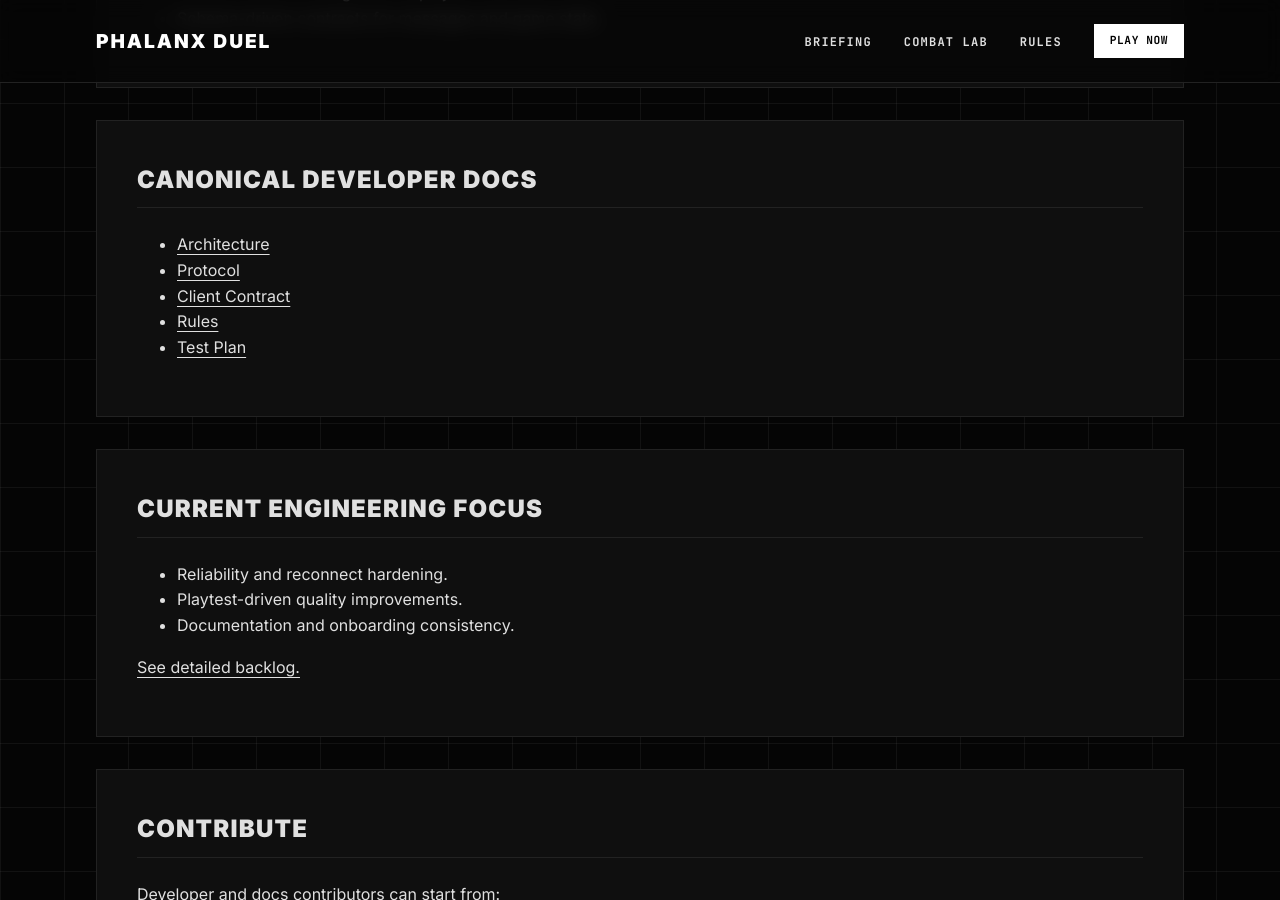
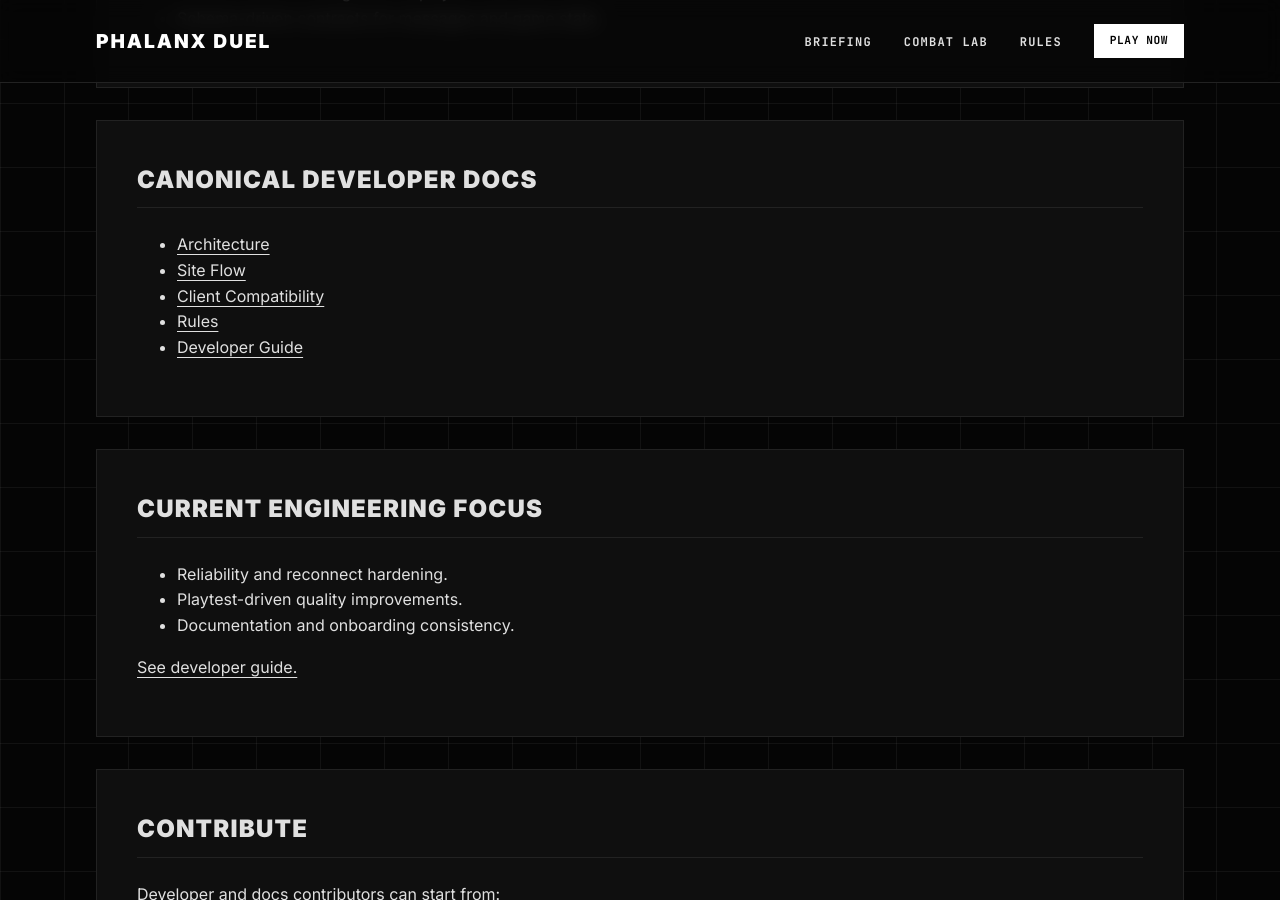
Before and after one commit to phalanxduel/phalanxduel.github.io, a Jekyll site: the page built from build-with-phalanx.md, in a window 1280 px wide and 900 px high, scrolled down 409 px. Built offline with Jekyll 4.4.1, drawn with Linux system fonts in a browser that asks for light colours.

Commit message:
fix(ci): use Ruby 4.0.1 for GHA and sync documentation links
- Update GHA workflows to use Ruby 4.0.1 (satisfies ~> 4.0 and is available on Ubuntu 24.04 runners)
- Correct broken repository and contribution guide links across documentation files
- Ensure consistent cross-repo references to canonical Phalanx Duel organization files

```diff
--- a/build-with-phalanx.md
+++ b/build-with-phalanx.md
@@ -18,10 +18,10 @@ description: "Technical overview and canonical documentation links for developer
   <h2>Canonical Developer Docs</h2>
   <ul class="quick-list">
     <li><a href="https://github.com/phalanxduel/phalanxduel/blob/main/docs/system/ARCHITECTURE.md" target="_blank" rel="noopener noreferrer">Architecture</a></li>
-    <li><a href="https://github.com/phalanxduel/phalanxduel/blob/main/docs/system/PROTOCOL.md" target="_blank" rel="noopener noreferrer">Protocol</a></li>
-    <li><a href="https://github.com/phalanxduel/phalanxduel/blob/main/docs/system/CLIENT_CONTRACT.md" target="_blank" rel="noopener noreferrer">Client Contract</a></li>
-    <li><a href="https://github.com/phalanxduel/phalanxduel/blob/main/docs/formats/duel/RULES.md" target="_blank" rel="noopener noreferrer">Rules</a></li>
-    <li><a href="https://github.com/phalanxduel/phalanxduel/blob/main/docs/system/TESTPLAN.md" target="_blank" rel="noopener noreferrer">Test Plan</a></li>
+    <li><a href="https://github.com/phalanxduel/phalanxduel/blob/main/docs/system/SITE_FLOW.md" target="_blank" rel="noopener noreferrer">Site Flow</a></li>
+    <li><a href="https://github.com/phalanxduel/phalanxduel/blob/main/docs/system/CLIENT_COMPATIBILITY.md" target="_blank" rel="noopener noreferrer">Client Compatibility</a></li>
+    <li><a href="https://github.com/phalanxduel/phalanxduel/blob/main/docs/RULES.md" target="_blank" rel="noopener noreferrer">Rules</a></li>
+    <li><a href="https://github.com/phalanxduel/phalanxduel/blob/main/docs/system/DEVELOPER_GUIDE.md" target="_blank" rel="noopener noreferrer">Developer Guide</a></li>
   </ul>
 </section>
 
@@ -32,7 +32,7 @@ description: "Technical overview and canonical documentation links for developer
     <li>Playtest-driven quality improvements.</li>
     <li>Documentation and onboarding consistency.</li>
   </ul>
-  <p><a href="https://github.com/phalanxduel/phalanxduel/blob/main/docs/system/TASKS.md" target="_blank" rel="noopener noreferrer">See detailed backlog.</a></p>
+  <p><a href="https://github.com/phalanxduel/phalanxduel/blob/main/docs/system/DEVELOPER_GUIDE.md" target="_blank" rel="noopener noreferrer">See developer guide.</a></p>
 </section>
 
 <section class="card">
@@ -40,6 +40,6 @@ description: "Technical overview and canonical documentation links for developer
   <p>Developer and docs contributors can start from:</p>
   <ul class="quick-list">
     <li><a href="{{ '/contribute/' | relative_url }}">Get Involved</a></li>
-    <li><a href="https://github.com/phalanxduel/phalanxduel/blob/main/docs/system/CONTRIBUTING.md" target="_blank" rel="noopener noreferrer">Contributing guide</a></li>
+    <li><a href="https://github.com/phalanxduel/phalanxduel/blob/main/.github/CONTRIBUTING.md" target="_blank" rel="noopener noreferrer">Contributing guide</a></li>
   </ul>
 </section>
```
Also changed, not shown: CONTRIBUTING.md (+1 -1 lines), faq.md (+1 -1 lines), roadmap.md (+1 -1 lines), status.md (+4 -4 lines), support.md (+1 -1 lines), .github/workflows/deploy-pages.yml, .github/workflows/validate.yml.
